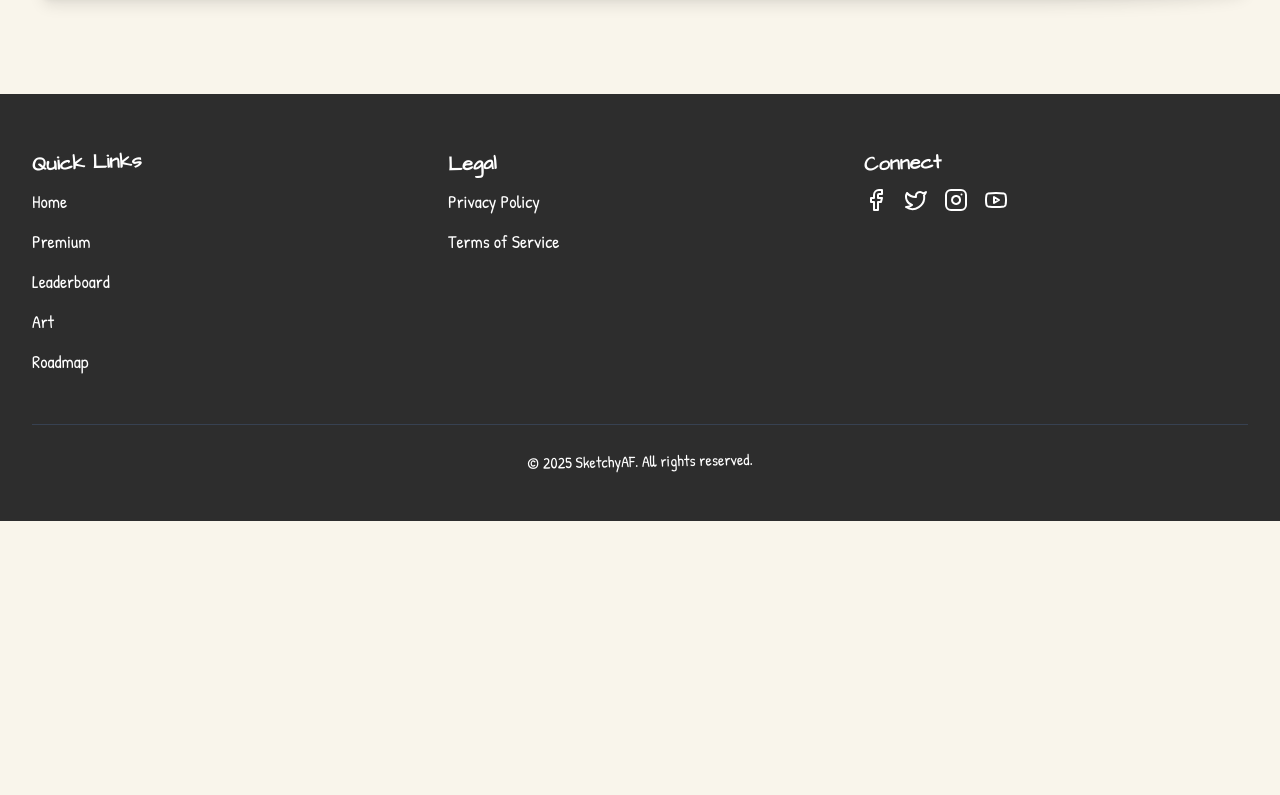
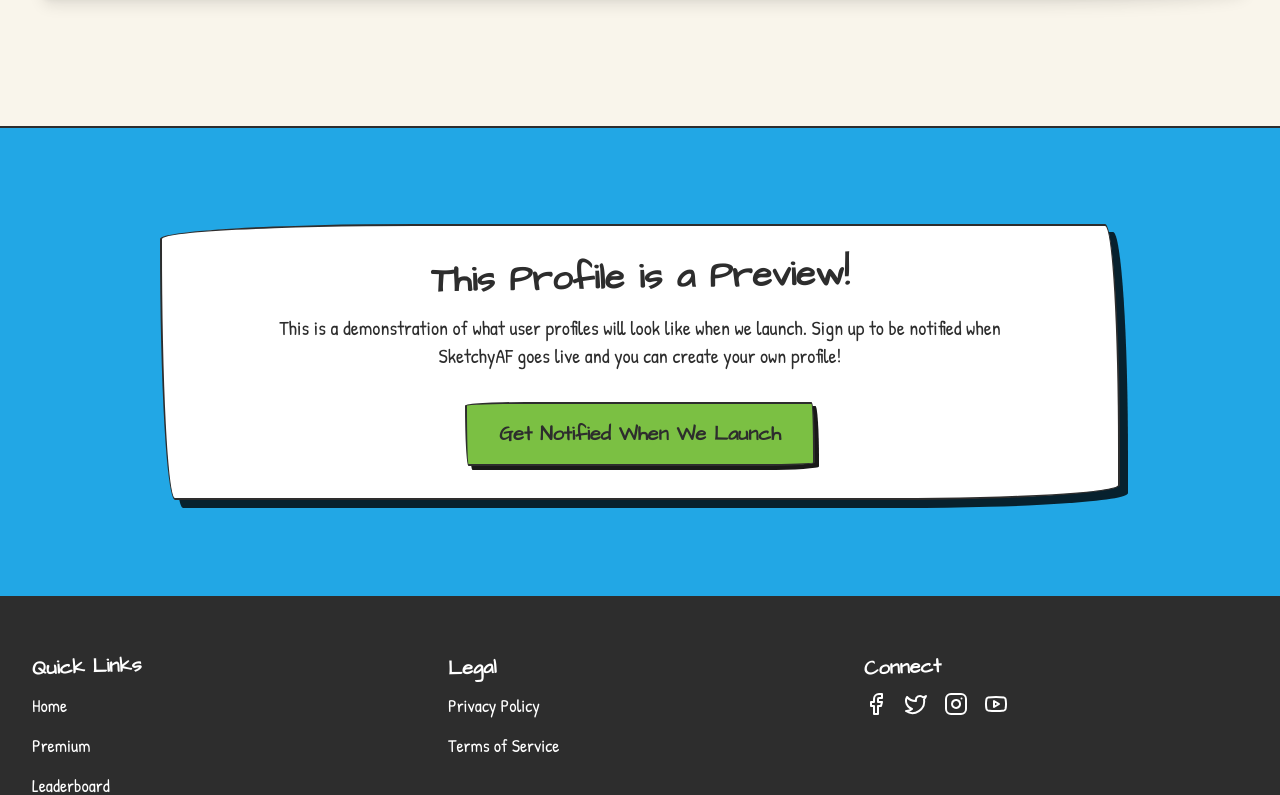
Before and after one commit to ruark-xyz/sketchyAF-app, a React (Vite) app: page /user/1 in a window 1280 px wide. Shown: the part 3103-3898 px from the top of the page. Before the commit the page ends 3624 px from the top, so only its background shows below. Built offline with nearby package versions, Linux system fonts and the light colour scheme.

Commit message:
Add EmailSignupModal callout to UserProfile page

```diff
--- a/src/pages/UserProfile.tsx
+++ b/src/pages/UserProfile.tsx
@@ -17,6 +17,8 @@ import {
 } from 'lucide-react';
 import Seo from '../components/utils/Seo';
 import Button from '../components/ui/Button';
+import BottomCTA from '../components/sections/BottomCTA';
+import EmailSignupModal from '../components/ui/EmailSignupModal';
 import UserSubmissionCard from '../components/ui/UserSubmissionCard';
 import AchievementCard from '../components/ui/AchievementCard';
 import StatCard from '../components/ui/StatCard';
@@ -34,6 +36,10 @@ const UserProfile: React.FC = () => {
   const { username } = useParams<{ username: string }>();
   const [isFollowing, setIsFollowing] = useState(false);
   const [activeTab, setActiveTab] = useState<'recent' | 'popular' | 'winning'>('recent');
+  const [isEmailModalOpen, setIsEmailModalOpen] = useState(false);
+
+  const openEmailModal = () => setIsEmailModalOpen(true);
+  const closeEmailModal = () => setIsEmailModalOpen(false);
 
   // In a real app, we would fetch the user data based on the username
   // For this mockup, we'll use our static data
@@ -373,7 +379,7 @@ const UserProfile: React.FC = () => {
 
             {/* Community Ranking Section (Premium only) */}
             {publicProfileData.isPremium && (
-              <div className="bg-white p-6 md:p-8 rounded-lg shadow-lg border-2 border-dark hand-drawn">
+              <div className="bg-white p-6 md:p-8 rounded-lg shadow-lg border-2 border-dark hand-drawn mb-8">
                 <div className="flex items-center mb-6">
                   <Star size={24} className="mr-2 text-primary" />
                   <h2 className="font-heading font-bold text-2xl">Community Ranking</h2>
@@ -414,6 +420,20 @@ const UserProfile: React.FC = () => {
           </motion.div>
         </div>
       </div>
+
+      {/* Bottom CTA for Placeholder Notice */}
+      <BottomCTA
+        heading="This Profile is a Preview!"
+        subheading="This is a demonstration of what user profiles will look like when we launch. Sign up to be notified when SketchyAF goes live and you can create your own profile!"
+        buttonText="Get Notified When We Launch"
+        onEmailSignupClick={openEmailModal}
+      />
+
+      {/* Email Signup Modal */}
+      <EmailSignupModal
+        isOpen={isEmailModalOpen}
+        onClose={closeEmailModal}
+      />
     </>
   );
 };
```
